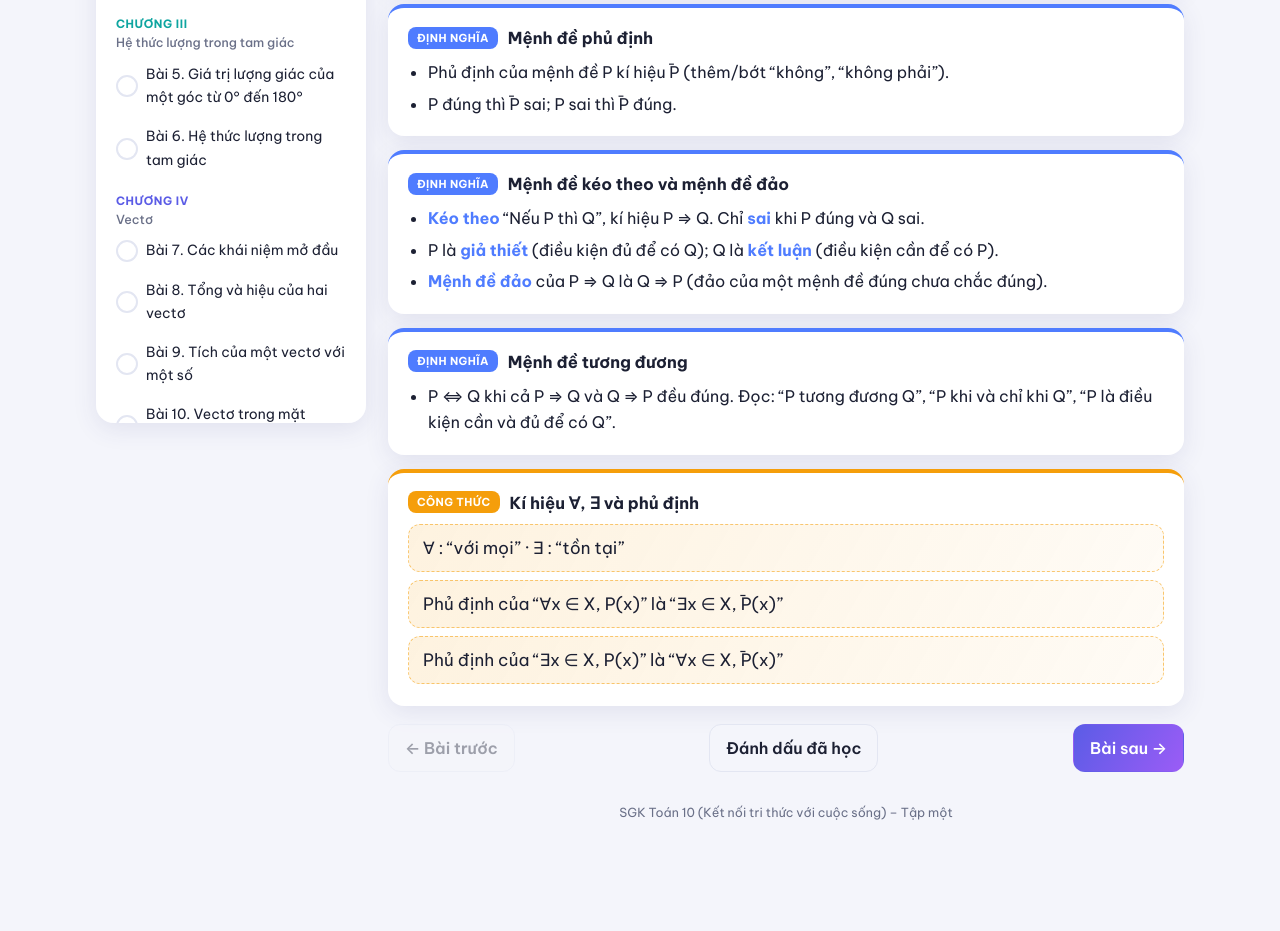
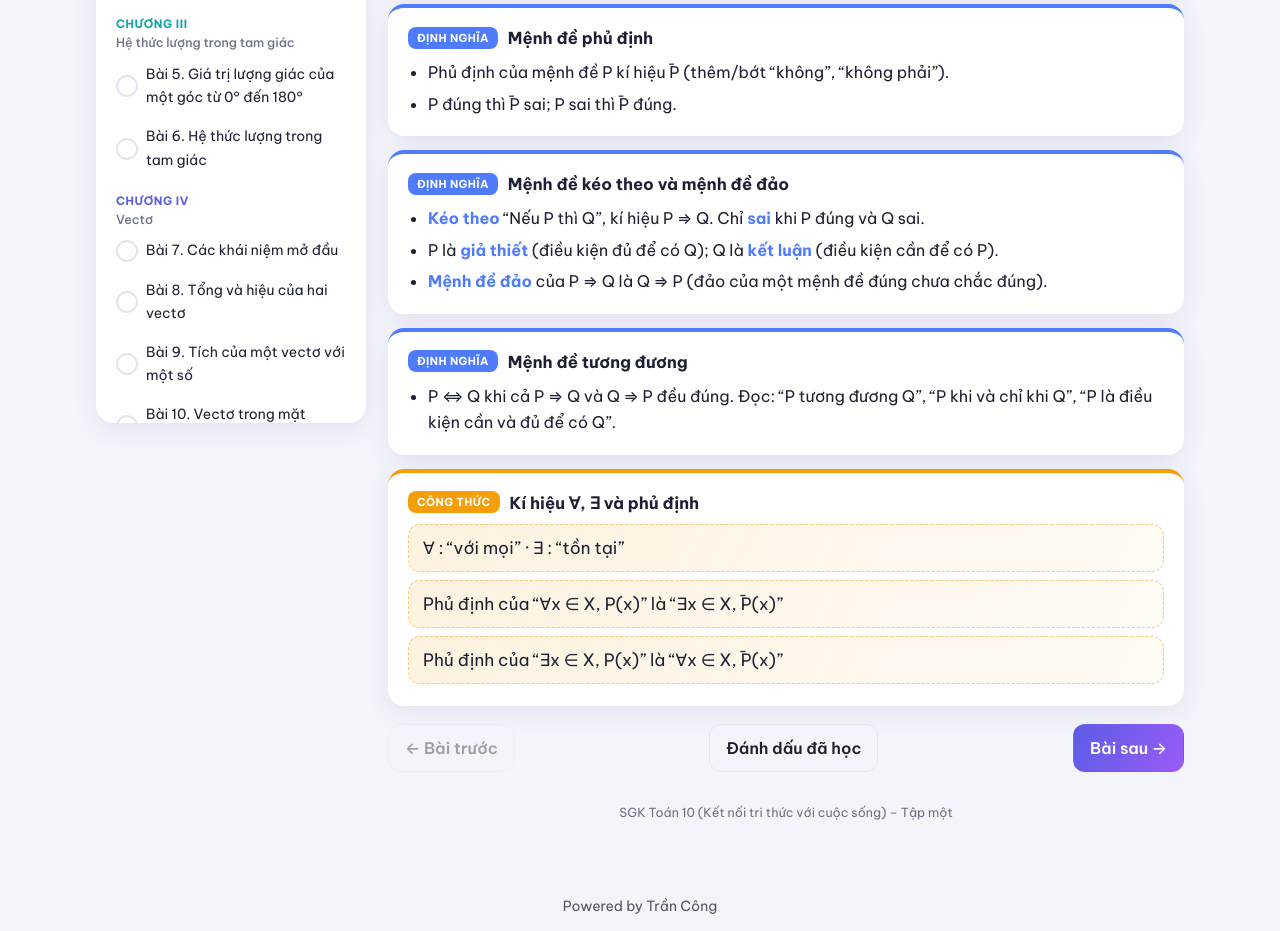
Before and after one commit to letrancong1708-rgb/Kienthuc-tonghop, a plain HTML site: page index.html in a window 1280 px wide. Shown: the part 686-1617 px from the top of the page. Before the commit the page ends 1581 px from the top, so only its background shows below. Drawn offline with Linux system fonts and the light colour scheme.

Commit message:
Update index.html

```diff
--- a/index.html
+++ b/index.html
@@ -116,5 +116,9 @@ $("bsel").onchange=function(){openBook(+this.value,0)};
 fetch("books.json").then(function(r){return r.json()}).then(function(a){BK=a;$("bsel").innerHTML=a.map(function(x,i){return '<option value="'+i+'">'+x.title+'</option>'}).join('');
 var m=/^#([^.]+)\.(\d+)$/.exec(location.hash),k=0,n=0;if(m){a.forEach(function(x,i){if(x.id==m[1]){k=i;n=+m[2]}})}openBook(k,n)});
 </script>
+
+<div class="powered-by-tran-cong" style="text-align:center;margin:24px 0 12px;font-size:14px;opacity:.75;">
+  Powered by Trần Công
+</div>
 </body>
 </html>
```
